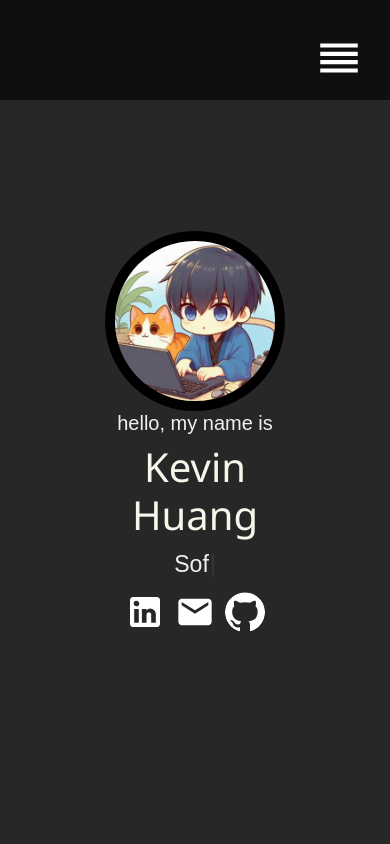
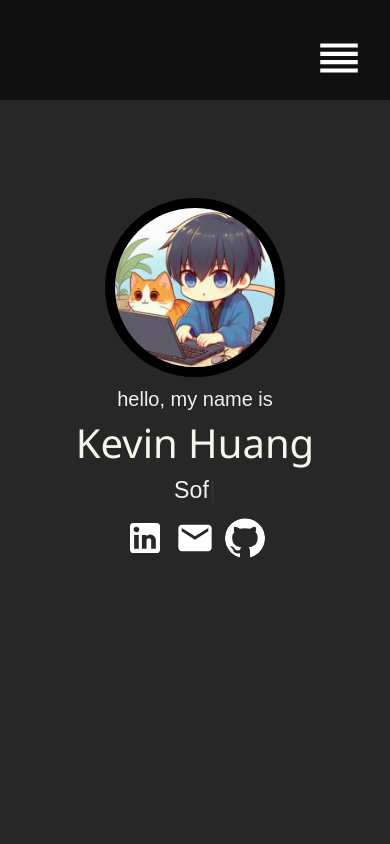
Before and after one commit to kevinhuang19/kevinhuang19.github.io, a React (Create React App) app: page / in a window 390 px wide. Shown: the top 844 px of the page. Built offline with nearby package versions, Linux system fonts and the light colour scheme.

Commit message:
Update Home.css

```diff
--- a/src/styles/Home.css
+++ b/src/styles/Home.css
@@ -14,6 +14,14 @@
   text-align: center;
   background-color: #272727;
   color: #f0f0f0;
+}
+
+.about h3 {
+  text-wrap: nowrap;
+}
+
+.about h5 {
+  text-wrap: nowrap;
 }
 
 .about h2 {
@@ -80,6 +88,24 @@
   }
 }
 
+@media only screen and (max-width: 800px) {
+  .about h2 {
+    font-size: 40px;
+    height: 50px;
+  }
+  .about .section-text {
+    margin-top: 10px;
+  }
+}
+
+@media only screen and (max-width: 1300px) {
+  .about h2 {
+    font-size: 40px;
+    text-wrap: nowrap;
+    height: 50px;
+  }
+}
+
 .button::after {
   display: none !important;
 }
@@ -135,7 +161,6 @@
 }
 
 section {
-  padding-top: 4vh;
   min-height: 96vh;
   margin: 0 10rem;
   box-sizing: border-box;
```
